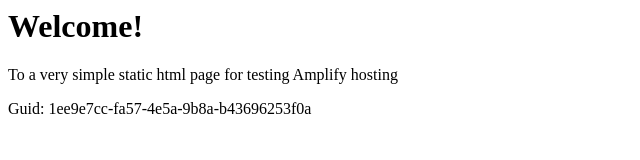
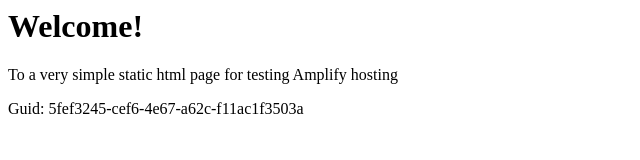
Before and after one commit to aws-aemilia-pdx/Github-PR-Commit-Integration-Test-DoNotTouch-GitHubAutoBuildPushCanaryTest-v1-test-us-west-2, a website: page src/index.html in a window 1280 px wide. Shown: the full height of the page, 0-640 px from the left. Drawn offline with Linux system fonts and the light colour scheme.

Commit message:
commit from integ tests

```diff
--- a/src/index.html
+++ b/src/index.html
@@ -12,6 +12,6 @@
 <body>
     <h1>Welcome!</h1>
     <p>To a very simple static html page for testing Amplify hosting</p>
-    <p>Guid: 1ee9e7cc-fa57-4e5a-9b8a-b43696253f0a</p></body>
+    <p>Guid: 5fef3245-cef6-4e67-a62c-f11ac1f3503a</p></body>
 
 </html>
```
